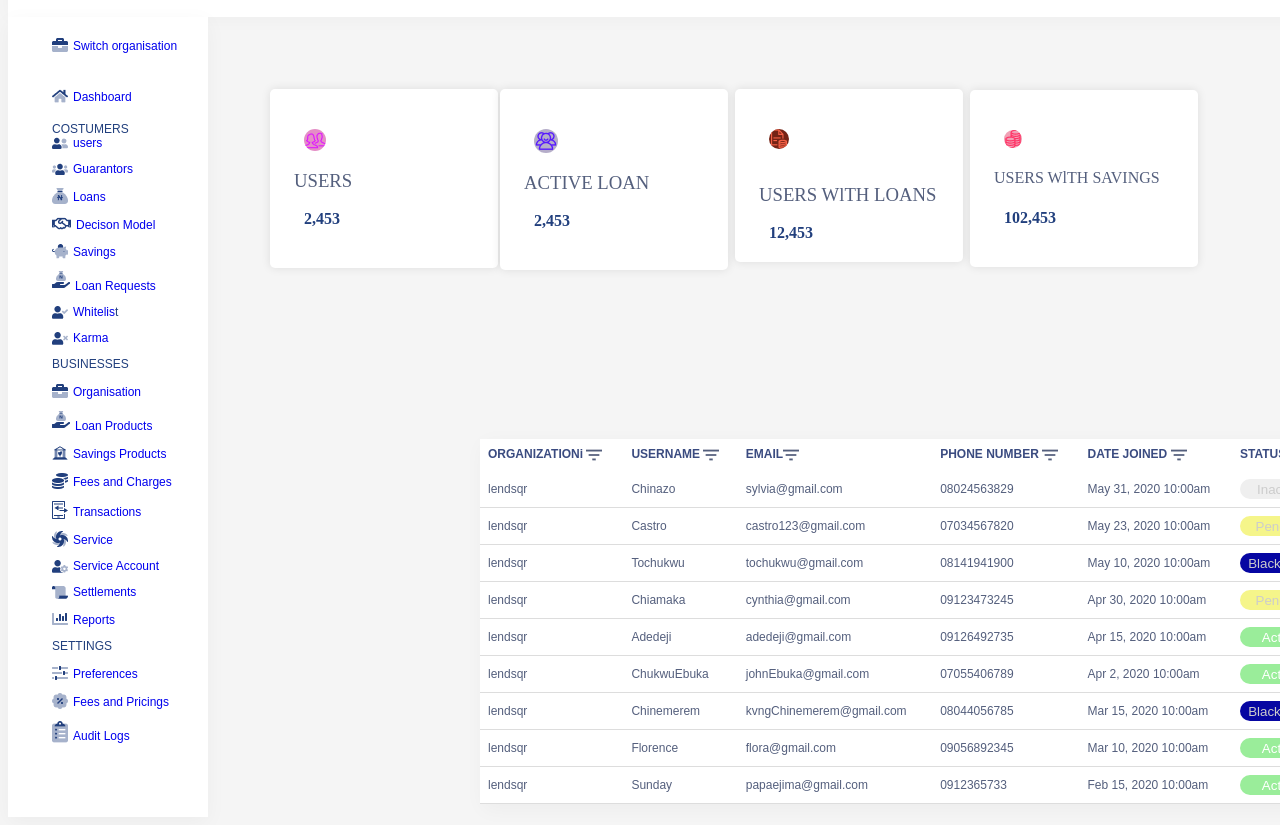
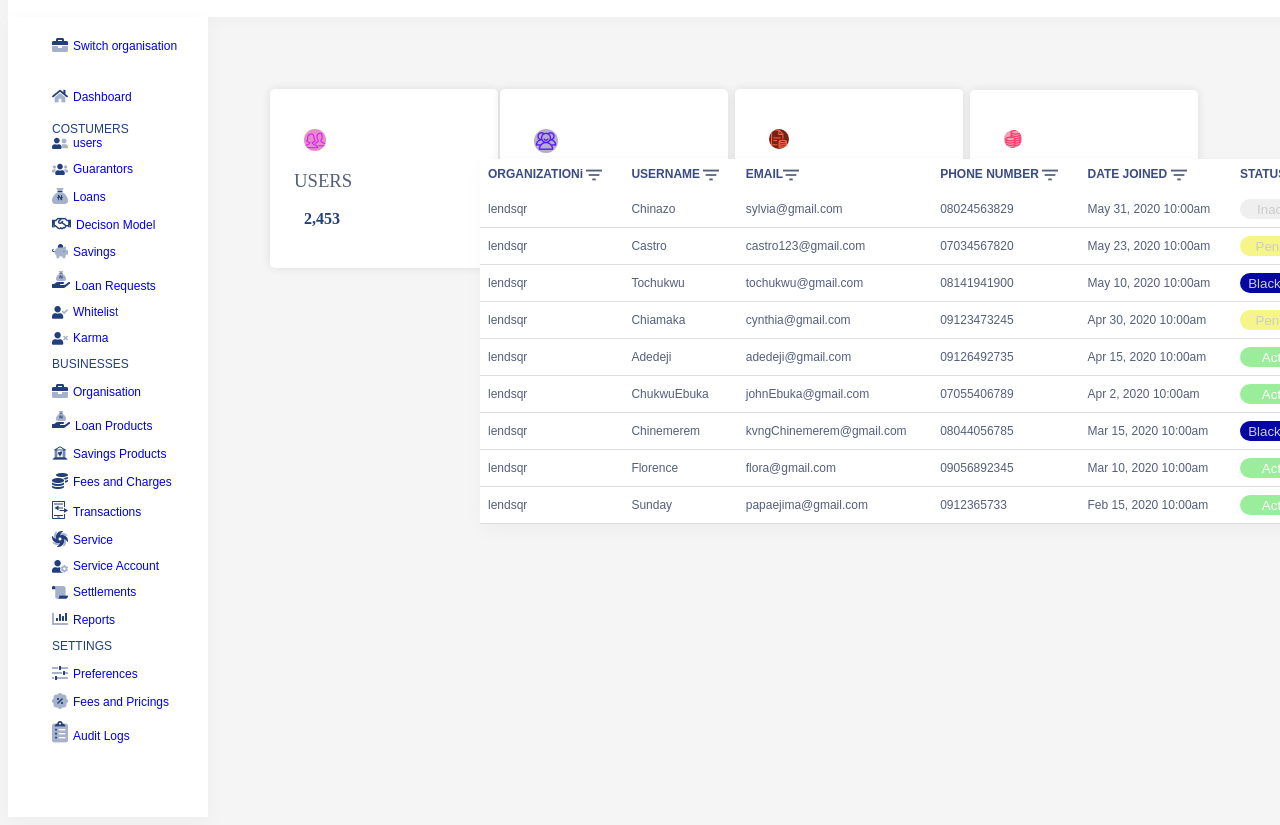
Before and after one commit to Yb027/insurance-limited, a plain HTML site: page index.html in a window 1280 px wide. Shown: the part 81-906 px from the top of the page. Drawn offline with Linux system fonts and the light colour scheme; files whose address does not match are found by name.

Commit message:
Update index.html

```diff
--- a/index.html
+++ b/index.html
@@ -258,7 +258,7 @@
         table {
             position: absolute;
             left: 60cqh;
-            top: 65cqh;
+            top: 30cqh;
             /* border: 1px solid; */
             box-shadow: #ccc;
             table-layout: auto;
```
